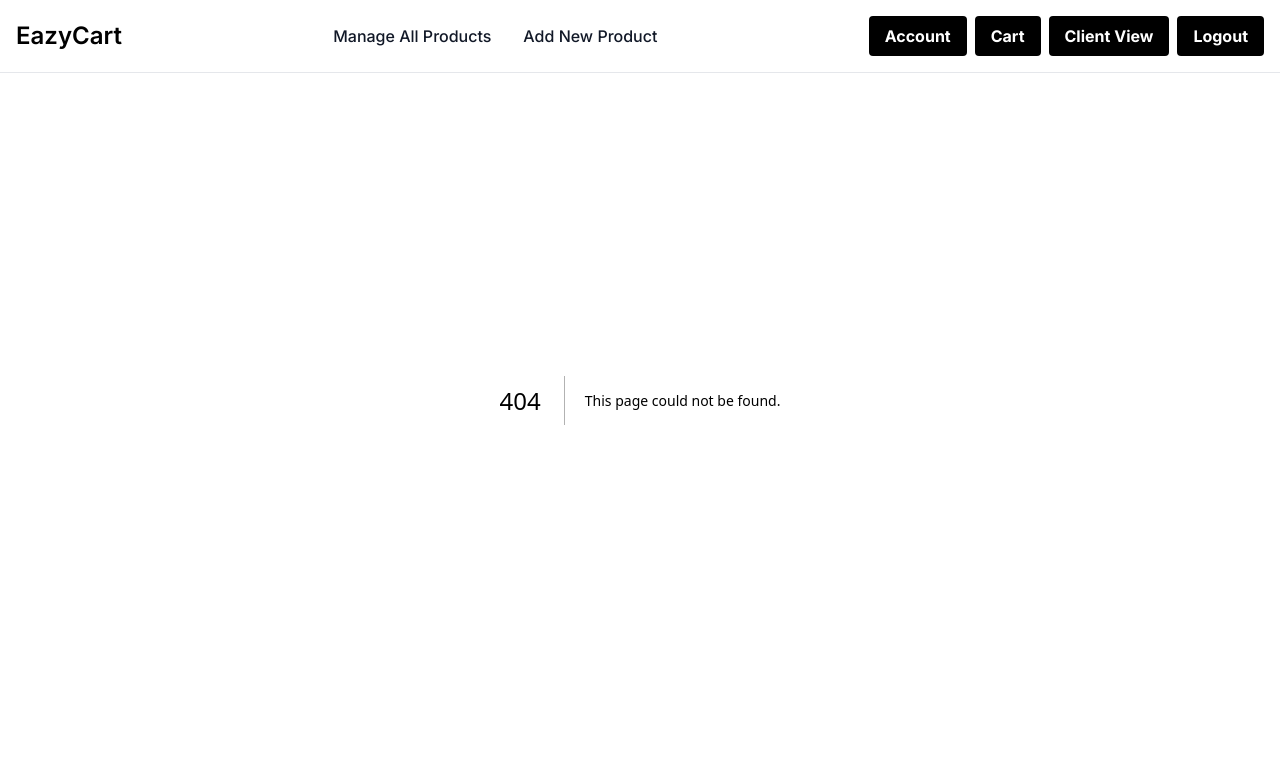
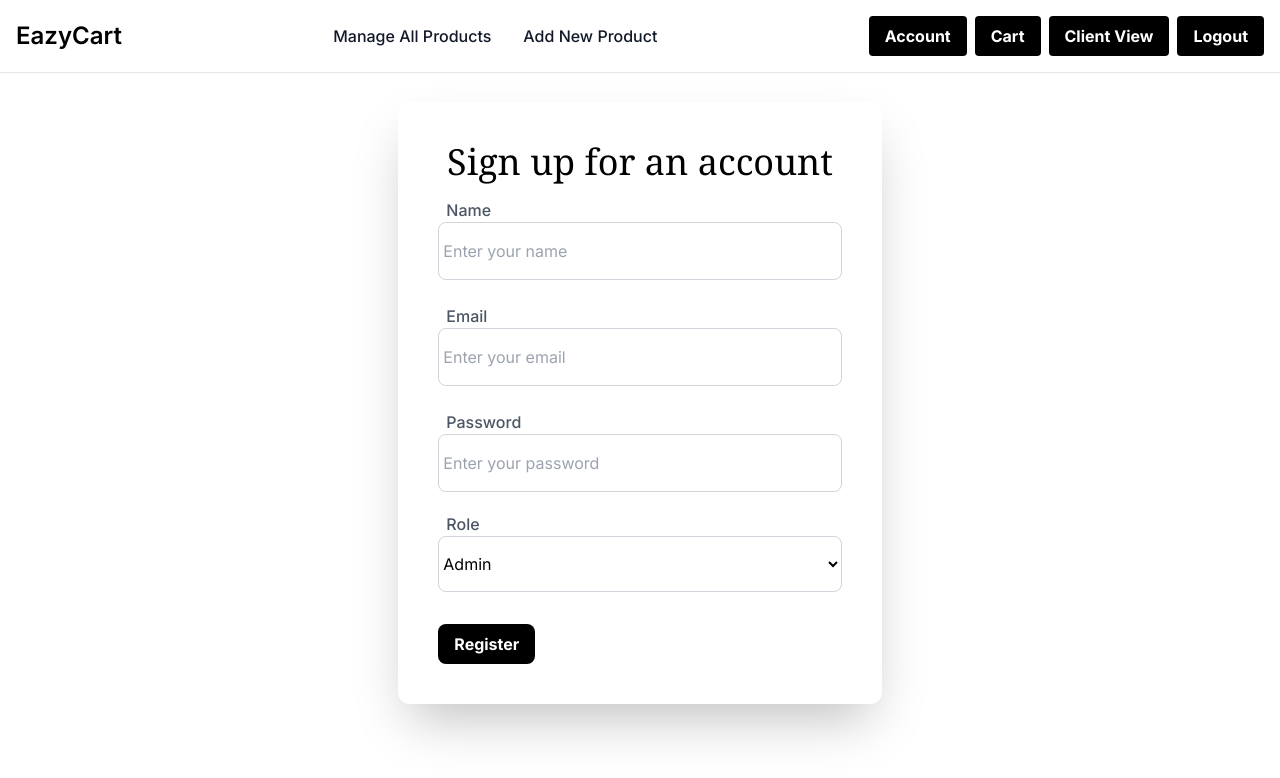
Before and after one commit to Chakravarthy-E/EazyCart, a Next.js app: page /register in a window 1280 px wide. Before the commit this address had no page. Shown: the top 778 px of the page. Built offline with nearby package versions, Linux system fonts and the light colour scheme.

Commit message:
register form completed

```diff
--- a/src/app/globals.css
+++ b/src/app/globals.css
@@ -1,3 +1,16 @@
 @tailwind base;
 @tailwind components;
 @tailwind utilities;
+
+body::-webkit-scrollbar {
+  width: 5px;
+}
+
+body::-webkit-scrollbar-track {
+  box-shadow: inset 0 0 6px rgba(0, 0, 0, 0.3);
+}
+
+body::-webkit-scrollbar-thumb {
+  background-color: darkgrey;
+  outline: 1px solid slategrey;
+}
--- a/src/app/layout.js
+++ b/src/app/layout.js
@@ -16,7 +16,9 @@ export default function RootLayout({ children }) {
       <body className={inter.className}>
         <GlobalState>
           <Navbar />
-          <main>{children}</main>
+          <main className="flex min-h-screen flex-col mt-[70px]">
+            {children}
+          </main>
         </GlobalState>
       </body>
     </html>
--- /dev/null
+++ b/src/app/login/page.js
@@ -0,0 +1,9 @@
+'use client'
+
+const Login = () => {
+  return (
+    <div>Login</div>
+  )
+}
+
+export default Login
--- /dev/null
+++ b/src/app/register/page.js
@@ -0,0 +1,52 @@
+"use client";
+
+import SelectComponent from "@/components/FormElements/SelectComponent";
+import InputComponent from "@/components/FormElements/inputComponent";
+import { registrationFormControls } from "@/utils";
+
+const isRegistered = false;
+
+export default function Register() {
+  return (
+    <div className="bg-white relative">
+      <div className="flex flex-col items-center justify-between pt-0 pr-10 pb-0 pl-10 mt-8 mr-auto  xl:px-5 lg:flex-row ">
+        <div className="flex flex-col justify-center items-center w-full pr-10 pl-10 lg:flex-row ">
+          <div className="w-full mt-20 mb-0 ml-0 relative max-w-2xl lg:mt-0 lg:w-5/12">
+            <div className="flex flex-col items-center justify-start pt-10 pr-10 pb-10 pl-10 bg-white shadow-2xl rounded-xl relative z-10">
+              <p className="w-full text-4xl font-medium text-center font-serif ">
+                {isRegistered
+                  ? "Registration Successfull"
+                  : "Sign up for an account"}
+              </p>
+              {isRegistered ? (
+                <button className=" inline-flex bg-black  justify-center items-center hover:bg-blue-700 text-white font-bold py-2 px-4 rounded-lg ">
+                  Login
+                </button>
+              ) : (
+                <div className="w-full mt-6 mr-0 mb-0 ml-0 relative space-y-8">
+                  {registrationFormControls.map((controlItem) =>
+                    controlItem.componentType === "input" ? (
+                      <InputComponent
+                        type={controlItem.type}
+                        placeholder={controlItem.placeholder}
+                        label={controlItem.label}
+                      />
+                    ) : controlItem.componentType === "select" ? (
+                      <SelectComponent
+                        options={controlItem.options}
+                        label={controlItem.label}
+                      />
+                    ) : null
+                  )}
+                  <button className="bg-black  hover:bg-blue-700 text-white font-bold py-2 px-4 rounded-lg">
+                    Register
+                  </button>
+                </div>
+              )}
+            </div>
+          </div>
+        </div>
+      </div>
+    </div>
+  );
+}
--- /dev/null
+++ b/src/components/FormElements/SelectComponent/index.js
@@ -0,0 +1,36 @@
+export default function SelectComponent({
+  label,
+  value,
+  onChange,
+  options = [],
+}) {
+  return (
+    <div className="relative">
+      <p className="pt-0 pr-2 pb-0 pl-2 -mt-3 mr-0 mb-0 font-medium text-gray-600 ">
+        {label}
+      </p>
+      <select
+        value={value}
+        onChange={onChange}
+        className="border placeholder:gray-500 focus:outline-none rounded-lg focus:border-black w-full pt-4 pr-4 pb-4 pl4
+      mr-0 mt-0 ml-0 text-base block bg-white border-gray-300"
+      >
+        {options && options.length ? (
+          options.map((optionItem) => (
+            <option
+              id={optionItem.id}
+              value={optionItem.id}
+              key={optionItem.id}
+            >
+              {optionItem.label}
+            </option>
+          ))
+        ) : (
+          <option id="" value={""}>
+            Select
+          </option>
+        )}
+      </select>
+    </div>
+  );
+}
--- /dev/null
+++ b/src/components/FormElements/inputComponent/index.js
@@ -0,0 +1,23 @@
+export default function InputComponent({
+  label,
+  placeholder,
+  type,
+  onChange,
+  value,
+}) {
+  return (
+    <div className="relative">
+      <p className="pt-0 pr-3 pb-0 -mt-2 mr-0 mb-0 ml-2 font-medium text-gray-600">
+        {label}
+      </p>
+      <input
+        type={type || "text"}
+        placeholder={placeholder}
+        onChange={onChange}
+        value={value}
+        className="border placeholder:gray-500 focus:outline-none focus:border-black w-full pt-4 pr-4 pb-4 pl4
+        mr-0 mt-0 ml-0 text-base block bg-white border-gray-300 rounded-lg  text-start p-1"
+      />
+    </div>
+  );
+}
--- a/src/index.js
+++ /dev/null
@@ -1 +0,0 @@
-console.log("Hello world")
--- a/src/utils/index.js
+++ b/src/utils/index.js
@@ -74,7 +74,7 @@ export const registrationFormControls = [
       },
       {
         id: "customer",
-        label: "customer",
+        label: "Customer",
       },
     ],
   },
```
